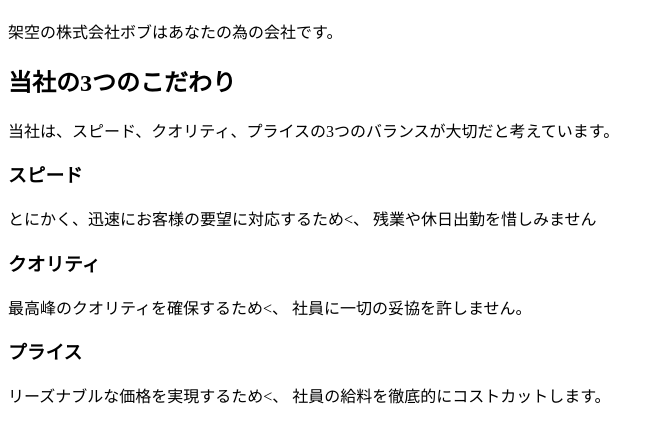
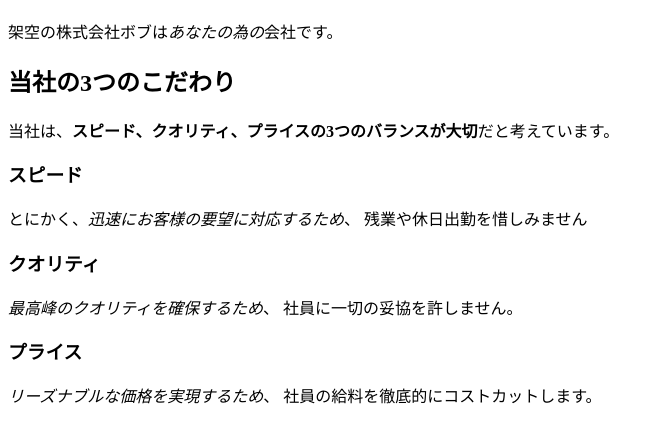
Before and after one commit to marina-915/creatersquest, a plain HTML site: page Chapter08/quest/index.html in a window 1280 px wide. Shown: the part 70-512 px from the top of the page, without its empty margins (0-664 px from the left). Drawn offline with Linux system fonts and the light colour scheme.

Commit message:
chapter08

```diff
--- a/Chapter08/quest/index.html
+++ b/Chapter08/quest/index.html
@@ -6,24 +6,24 @@
 </head>
 <body>
   <h1>企業情報</h1>
-  <p>架空の株式会社ボブはあなたの為の会社です。</p>
+  <p>架空の株式会社ボブは<em>あなたの為の</em>会社です。</p>
 
   <h2>当社の3つのこだわり</h2>
-  <p>当社は、スピード、クオリティ、プライスの3つのバランスが大切だと考えています。</p>
+  <p>当社は、<strong>スピード、クオリティ、プライスの3つのバランスが大切</strong>だと考えています。</p>
 
   <h3>スピード</h3>
   <p>
-    とにかく、迅速にお客様の要望に対応するため<、
+    とにかく、<em>迅速にお客様の要望に対応するため</em>、
     残業や休日出勤を惜しみません
   </p>
   <h3>クオリティ</h3>
   <p>
-    最高峰のクオリティを確保するため<、
+   <em>最高峰のクオリティを確保するため</em>、
     社員に一切の妥協を許しません。
   </p>
   <h3>プライス</h3>
   <p>
-    リーズナブルな価格を実現するため<、
+    <em>リーズナブルな価格を実現するため</em>、
     社員の給料を徹底的にコストカットします。
   </p>
 </body>
```
